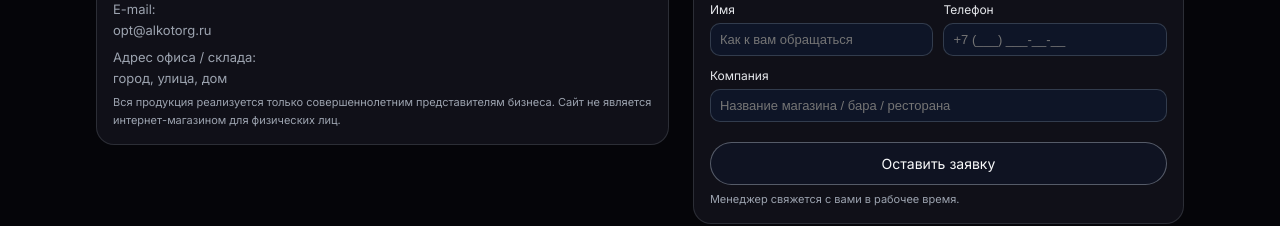
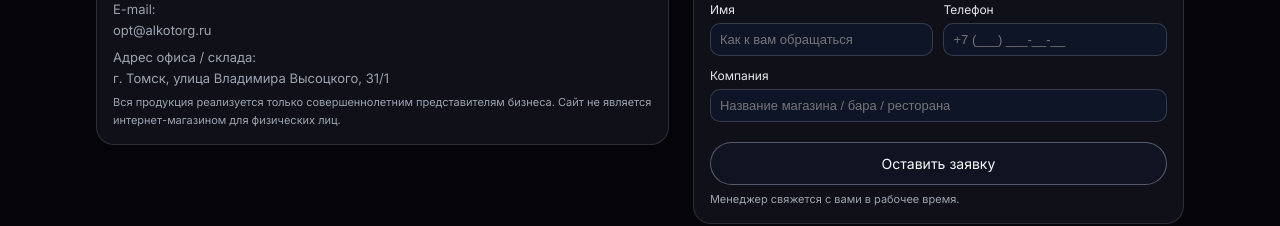
Before and after one commit to vmazikov/alcotorg-landing, a plain HTML site: page index.html in a window 1280 px wide. Shown: the part 4380-4606 px from the top of the page. Drawn offline with Linux system fonts and the light colour scheme.

Commit message:
Добавил адрес

```diff
--- a/index.html
+++ b/index.html
@@ -537,7 +537,7 @@
           </p>
           <p style="margin-bottom: 6px;">
             Адрес офиса / склада:<br />
-            <span>город, улица, дом</span>
+            <span>г. Томск, улица Владимира Высоцкого, 31/1</span>
           </p>
           <p style="font-size: 11px; color: var(--text-muted); margin-top: 6px;">
             Вся продукция реализуется только совершеннолетним представителям бизнеса.
```
